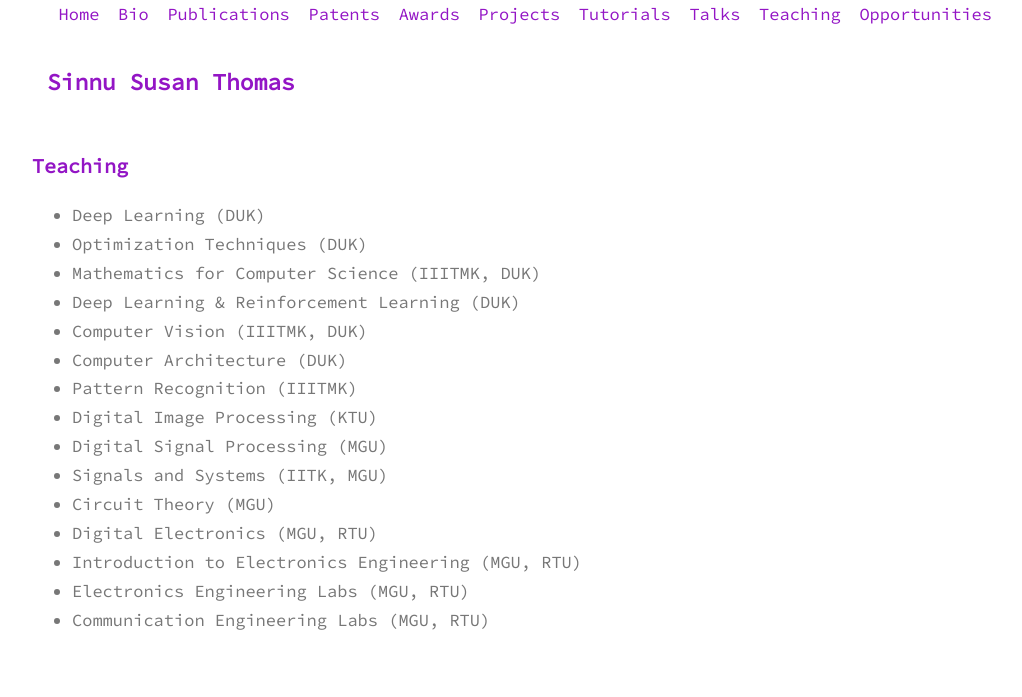
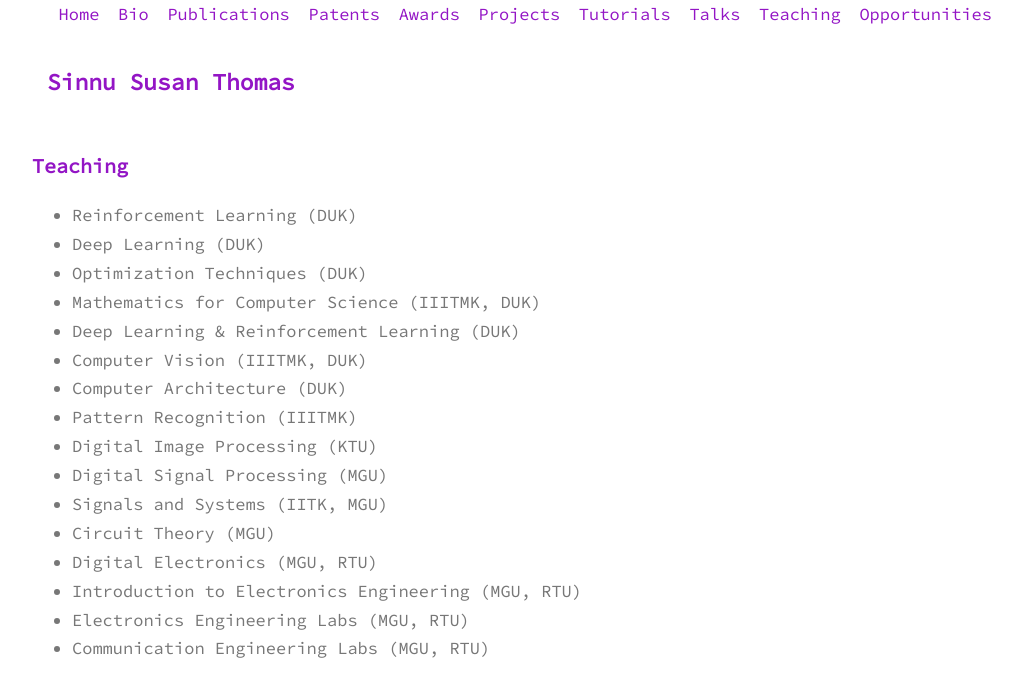
Before and after one commit to sinnuthomas/sinnuthomas.github.io, a Jekyll site: the page built from teaching.md, in a window 1280 px wide. Shown: the top 697 px of the page, without its empty margins (128-1150 px from the left). Built offline with Jekyll 4.4.1, drawn with Linux system fonts in a browser that asks for light colours.

Commit message:
Update teaching.md

```diff
--- a/teaching.md
+++ b/teaching.md
@@ -3,6 +3,7 @@ layout: page
 title: Teaching
 permalink: /teaching/
 ---
+  * Reinforcement Learning (DUK)
   * Deep Learning (DUK)
   * Optimization Techniques (DUK)
   * Mathematics for Computer Science (IIITMK, DUK)
```
